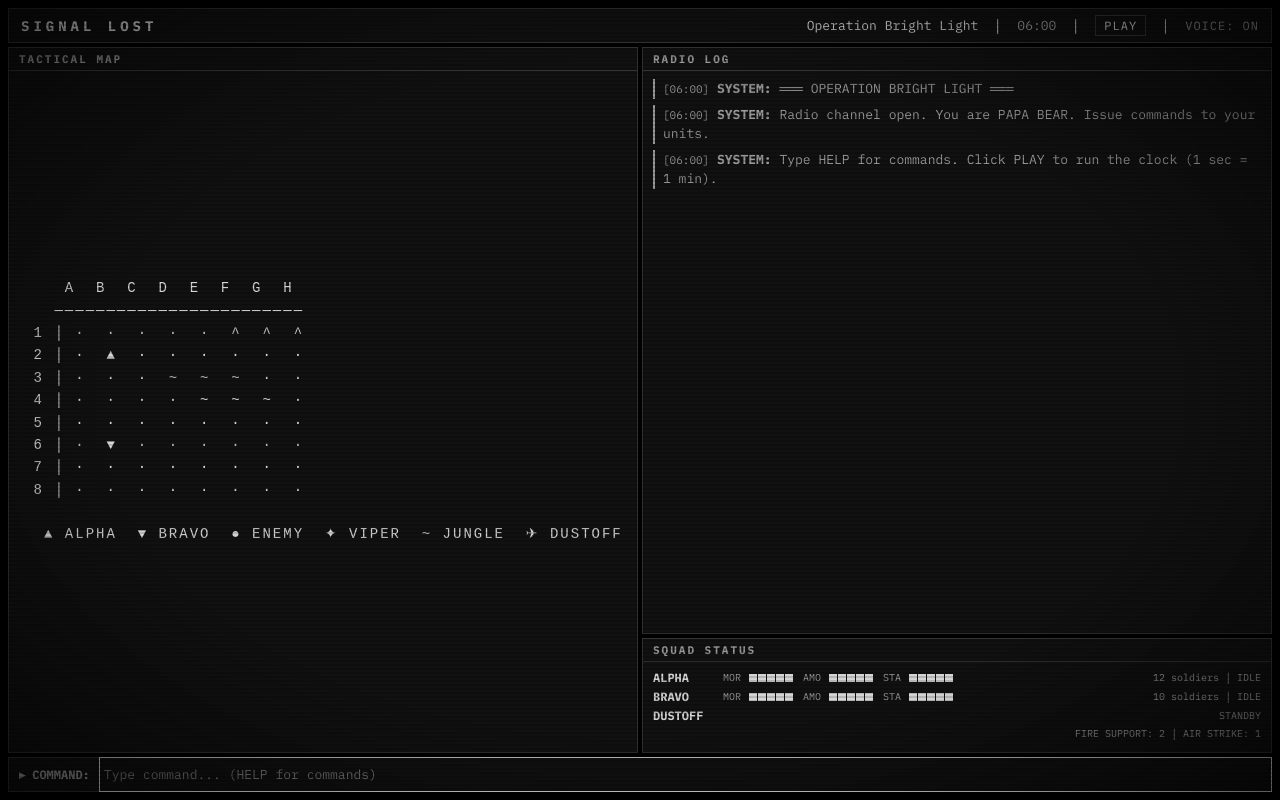
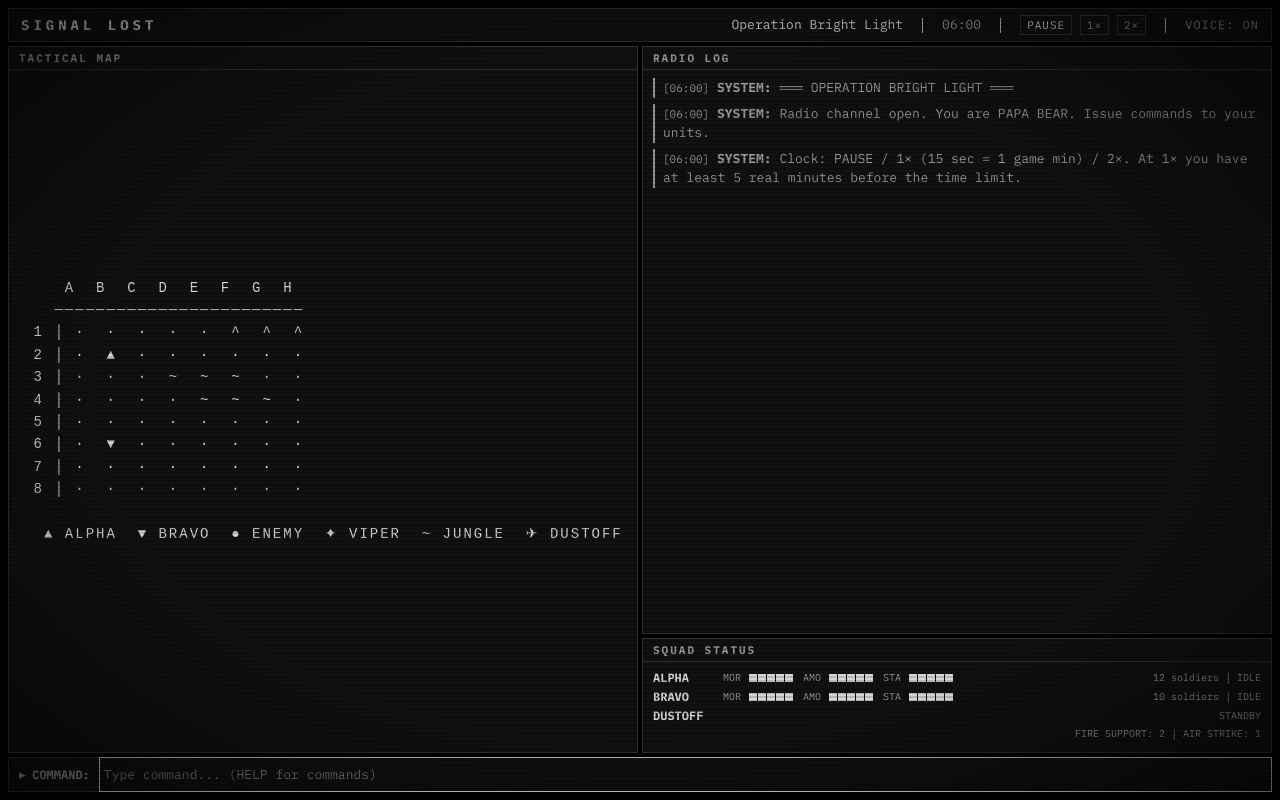
Before and after one commit to edezekiel/signal-lost, a website: page signal-lost.html in a window 1280 px wide. Both pictures are taken after a click on the button "BEGIN MISSION". Drawn offline with Linux system fonts and the light colour scheme.

Commit message:
feat: tweak clocks

```diff
--- a/signal-lost.html
+++ b/signal-lost.html
@@ -408,7 +408,7 @@ button:focus-visible { outline: 2px solid var(--highlight); outline-offset: 2px;
 <div id="game" role="main">
   <div id="header">
     <h1>Signal Lost</h1>
-    <div><span id="op-name">Operation Bright Light</span> &nbsp;│&nbsp; <span class="time" id="clock">06:00</span> &nbsp;│&nbsp; <button id="pause-play" onclick="togglePause()" aria-label="Pause game" style="cursor:pointer;font-size:12px;letter-spacing:1px;background:none;border:1px solid var(--border);font-family:inherit;color:var(--glow);padding:2px 8px">PAUSE</button> &nbsp;│&nbsp; <button id="tts-toggle" onclick="toggleTTS()" aria-pressed="true" style="cursor:pointer;font-size:12px;letter-spacing:1px;background:none;border:none;font-family:inherit;color:var(--dim)">VOICE: ON</button></div>
+    <div><span id="op-name">Operation Bright Light</span> &nbsp;│&nbsp; <span class="time" id="clock">06:00</span> &nbsp;│&nbsp; <span class="clock-controls" aria-label="In-game clock speed"><button type="button" id="clock-pause" onclick="setClockSpeed('pause')" style="cursor:pointer;font-size:11px;letter-spacing:1px;background:none;border:1px solid var(--border);font-family:inherit;color:var(--dim);padding:2px 6px">PAUSE</button> <button type="button" id="clock-1x" onclick="setClockSpeed('1x')" style="cursor:pointer;font-size:11px;letter-spacing:1px;background:none;border:1px solid var(--border);font-family:inherit;color:var(--glow);padding:2px 6px">1×</button> <button type="button" id="clock-2x" onclick="setClockSpeed('2x')" style="cursor:pointer;font-size:11px;letter-spacing:1px;background:none;border:1px solid var(--border);font-family:inherit;color:var(--dim);padding:2px 6px">2×</button></span> &nbsp;│&nbsp; <button id="tts-toggle" onclick="toggleTTS()" aria-pressed="true" style="cursor:pointer;font-size:12px;letter-spacing:1px;background:none;border:none;font-family:inherit;color:var(--dim)">VOICE: ON</button></div>
   </div>
 
   <div id="main">
@@ -576,7 +576,8 @@ const state = {
   gameTime: 360, // 06:00 in minutes
   realTick: 0,
   tickIntervalId: null,
-  tickSpeed: 1000, // 1 real second = 1 game minute
+  clockSpeed: '1x', // 'pause' | '1x' | '2x'
+  tickSpeed: 15000, // ms per game min: 1x=15s (≥5 real min to time limit), 2x=7.5s
   eventQueue: [],
   eventsFired: new Set(),
   squads: {},
@@ -825,9 +826,12 @@ function getEnemyGridsNear(pos, range) {
   return [...labels].sort();
 }
 
-// ─── PAUSE / PLAY ──────────────────────────────────────
+// ─── IN-GAME CLOCK (wall clock vs game clock) ──────────
+const CLOCK_SPEEDS = { pause: 0, '1x': 15000, '2x': 7500 }; // ms per game minute; 0 = paused
+
 function startTickInterval() {
-  if (state.tickIntervalId) return;
+  stopTickInterval();
+  if (!state.tickSpeed || state.tickSpeed <= 0) return;
   state.tickIntervalId = setInterval(() => {
     if (state.running && !state.missionEnd && !state.paused) tick();
   }, state.tickSpeed);
@@ -840,19 +844,23 @@ function stopTickInterval() {
   }
 }
 
+function setClockSpeed(speed) {
+  if (!state.running || state.missionEnd) return;
+  state.clockSpeed = speed;
+  state.paused = speed === 'pause';
+  state.tickSpeed = CLOCK_SPEEDS[speed] || CLOCK_SPEEDS['1x'];
+  if (state.paused) stopTickInterval();
+  else startTickInterval();
+  const dim = 'var(--dim)', glow = 'var(--glow)';
+  document.getElementById('clock-pause').style.color = speed === 'pause' ? glow : dim;
+  document.getElementById('clock-1x').style.color = speed === '1x' ? glow : dim;
+  document.getElementById('clock-2x').style.color = speed === '2x' ? glow : dim;
+}
+
 function togglePause() {
   if (!state.running || state.missionEnd) return;
-  state.paused = !state.paused;
-  const btn = document.getElementById('pause-play');
-  if (state.paused) {
-    stopTickInterval();
-    btn.textContent = 'PLAY';
-    btn.setAttribute('aria-label', 'Resume game');
-  } else {
-    startTickInterval();
-    btn.textContent = 'PAUSE';
-    btn.setAttribute('aria-label', 'Pause game');
-  }
+  if (state.paused) setClockSpeed('1x');
+  else setClockSpeed('pause');
 }
 
 // ─── COMMAND PARSER ───────────────────────────────────
@@ -1581,14 +1589,14 @@ function startGame() {
   setupMissionEvents();
 
   state.running = true;
-  state.paused = true; // clock runs when player clicks PLAY
-  const ppBtn = document.getElementById('pause-play');
-  ppBtn.textContent = 'PLAY';
-  ppBtn.setAttribute('aria-label', 'Resume game');
+  state.paused = true;
+  state.clockSpeed = 'pause';
+  state.tickSpeed = CLOCK_SPEEDS['1x'];
+  setClockSpeed('pause'); // update button highlights
 
   addRadio('SYSTEM', '═══ OPERATION BRIGHT LIGHT ═══', 'event');
   addRadio('SYSTEM', 'Radio channel open. You are PAPA BEAR. Issue commands to your units.', 'event');
-  addRadio('SYSTEM', 'Type HELP for commands. Click PLAY to run the clock (1 sec = 1 min).', 'event');
+  addRadio('SYSTEM', 'Clock: PAUSE / 1× (15 sec = 1 game min) / 2×. At 1× you have at least 5 real minutes before the time limit.', 'event');
 
   renderClock();
   renderMap();
@@ -1685,7 +1693,9 @@ window.__game = {
   startGame,
   startTickInterval,
   stopTickInterval,
+  setClockSpeed,
   togglePause,
+  CLOCK_SPEEDS,
   initSquads,
   initMap,
   setupMissionEvents,
```
